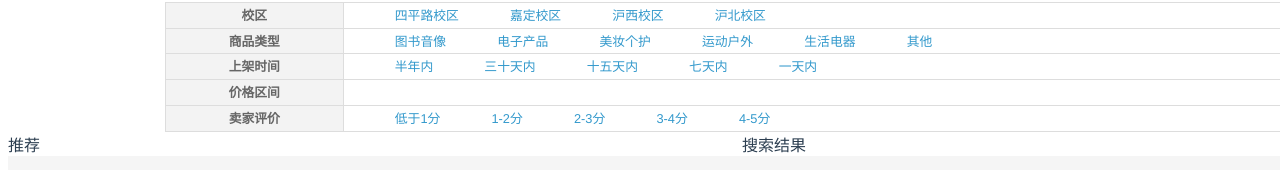
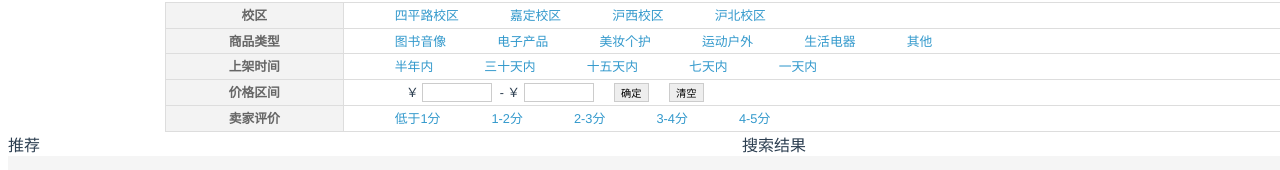
Before and after one commit to 3fuyang/flea-market, a Vue app: page /newresult in a window 1280 px wide. Shown: the part 164-334 px from the top of the page. Built offline with nearby package versions, Linux system fonts and the light colour scheme.

Commit message:
完善FilterTable静态组件

```diff
--- a/src/components/Result/FilterTable.vue
+++ b/src/components/Result/FilterTable.vue
@@ -56,7 +56,15 @@
   </div>
   <span class="label4">价格区间</span>
   <div class="filter4">
-
+    <div class="price-wrapper">
+      ￥
+      <input v-model="minPrice" class="price-input" type="number" min="0" max="9999"/>
+      <em>&nbsp; - </em>
+      ￥
+      <input v-model="maxPrice" class="price-input" type="number" min="0" max="9999"/>
+      <button class="grey-btn" @click="applyPriceFilter">确定</button>
+      <button class="grey-btn" @click="removePriceFilter">清空</button>
+    </div>
   </div>
   <span class="label5">卖家评价</span>
   <div class="filter5">
@@ -80,7 +88,7 @@
 </template>
 
 <script setup>
-import { onBeforeMount, ref } from 'vue'
+import { onBeforeMount, onMounted, ref } from 'vue'
 import { onBeforeRouteUpdate, useRouter } from 'vue-router'
 
 const router = useRouter()
@@ -92,13 +100,45 @@ const filters = ref({
   campus: [],
   catalog: [],
   onShelfTime: '',
+  minPrice: undefined,
+  maxPrice: undefined,
   score: []
 })
+// 价格上、下限
+const minPrice = ref(undefined)
+const maxPrice = ref(undefined)
 
 onBeforeMount(() => {
   console.log('调用 beforeMount')
   // 挂载组件前
   getAndParseQuery()
+})
+
+// 防抖
+const debounce = (fn, delay) => {
+  let timer
+	return (...args) => {
+		timer = setTimeout(() => {
+			fn(...args)
+			clearTimeout(timer)
+			timer = null
+		}, delay)
+	}
+}
+const debounceInput = debounce((e) => {
+  const pattern = /\-/g
+  if(pattern.test(e.target.value)){
+    e.target.value = undefined
+  }
+}, 500)
+
+onMounted(() => {
+  const inputs = document.getElementsByClassName('price-input')
+  for(let input of inputs){
+    input.addEventListener('keyup', (e) => {
+      debounceInput(e)
+    })
+  }
 })
 
 onBeforeRouteUpdate((to) => {
@@ -114,7 +154,7 @@ function getAndParseQuery(...args) {
   if(args.length){
     // 在beforeRouteUpdate中调用
     query = args[0]
-    console.log(query)
+    //console.log(query)
   }else{
     // 在beforeMount中调用
     query = router.currentRoute.value.query
@@ -143,6 +183,8 @@ function getAndParseQuery(...args) {
       }
     }
   }
+  minPrice.value = filters.value.minPrice ? filters.value.minPrice : undefined
+  maxPrice.value = filters.value.maxPrice ? filters.value.maxPrice : undefined
 }
 
 // 启用筛选函数
@@ -181,6 +223,36 @@ function removeFilter(key, value) {
       filters.value[key].splice(index, 1)
     }
   }
+  let query = {
+    keywords: keywords.value,
+    filters: JSON.stringify(filters.value)
+  }
+  router.push({
+    path: '/newresult',
+    query: query
+  })
+}
+
+// 应用价格区间函数
+function applyPriceFilter(){
+  if(minPrice.value > maxPrice.value){
+    [minPrice.value, maxPrice.value] = [maxPrice.value, minPrice.value]
+  }
+  filters.value.maxPrice = maxPrice.value
+  filters.value.minPrice = minPrice.value
+  router.push({
+    path: '/newresult',
+    query: {
+      keywords: keywords.value,
+      filters: JSON.stringify(filters.value)
+    }
+  })
+}
+
+// 取消价格区间函数
+function removePriceFilter(){
+  filters.value.minPrice = undefined
+  filters.value.maxPrice = undefined
   let query = {
     keywords: keywords.value,
     filters: JSON.stringify(filters.value)
@@ -407,6 +479,31 @@ const filterTable = ref({
 .filter4{
   grid-area: filter4;
   border-bottom: 1px solid #DDD;
+  display: flex;
+  flex-direction: column;
+  justify-content: center;
+}
+.price-wrapper{
+  width: 44%;
+}
+.price-input{
+  outline: none;
+  border: 1px solid #CCC;
+}
+.grey-btn{
+  outline: none;
+  font-size: .8em;
+  margin: 0 2em;
+  background-color: #eee;
+  border: 1px solid #ccc;
+  cursor: pointer;
+}
+.grey-btn:last-child{
+  margin-left: 0em;
+}
+.grey-btn:hover{
+  background-color: #ddd;
+  box-shadow: inset .1em .1em .3em #ccc;
 }
 .filter5{
   grid-area: filter5;
--- a/src/views/NewResult.vue
+++ b/src/views/NewResult.vue
@@ -35,13 +35,20 @@
 
 <script setup>
 import { ElMessage } from 'element-plus'
-import { ref } from 'vue'
-import { useRouter } from 'vue-router'
+import { onMounted, ref } from 'vue'
+import { onBeforeRouteUpdate, useRouter } from 'vue-router'
 import FilterTable from '../components/Result/FilterTable.vue'
 
 const router = useRouter()
 // 用户输入的搜索关键字
 const keywords = ref('')
+onMounted(() => {
+  let queryValue = router.currentRoute.value.query.keywords
+  keywords.value = queryValue ? queryValue : ''
+})
+onBeforeRouteUpdate((to) => {
+  keywords.value = to.query.keywords
+})
 // 流行的关键词列表
 const popularKeywords = [
   '高数第七版',
@@ -53,7 +60,16 @@ const popularKeywords = [
   '机械键盘'
 ]
 // 使用关键词搜索
-function queryByKeywords() {
+function queryByKeywords(popular = null) {
+  if(popular){
+    router.push({
+      path: '/result',
+      query: {
+        keywords: popular
+      }
+    })
+    return
+  }
   if(!keywords.value.length) {
     ElMessage.warning('亲，请输入关键词哦。')
     return false
```
